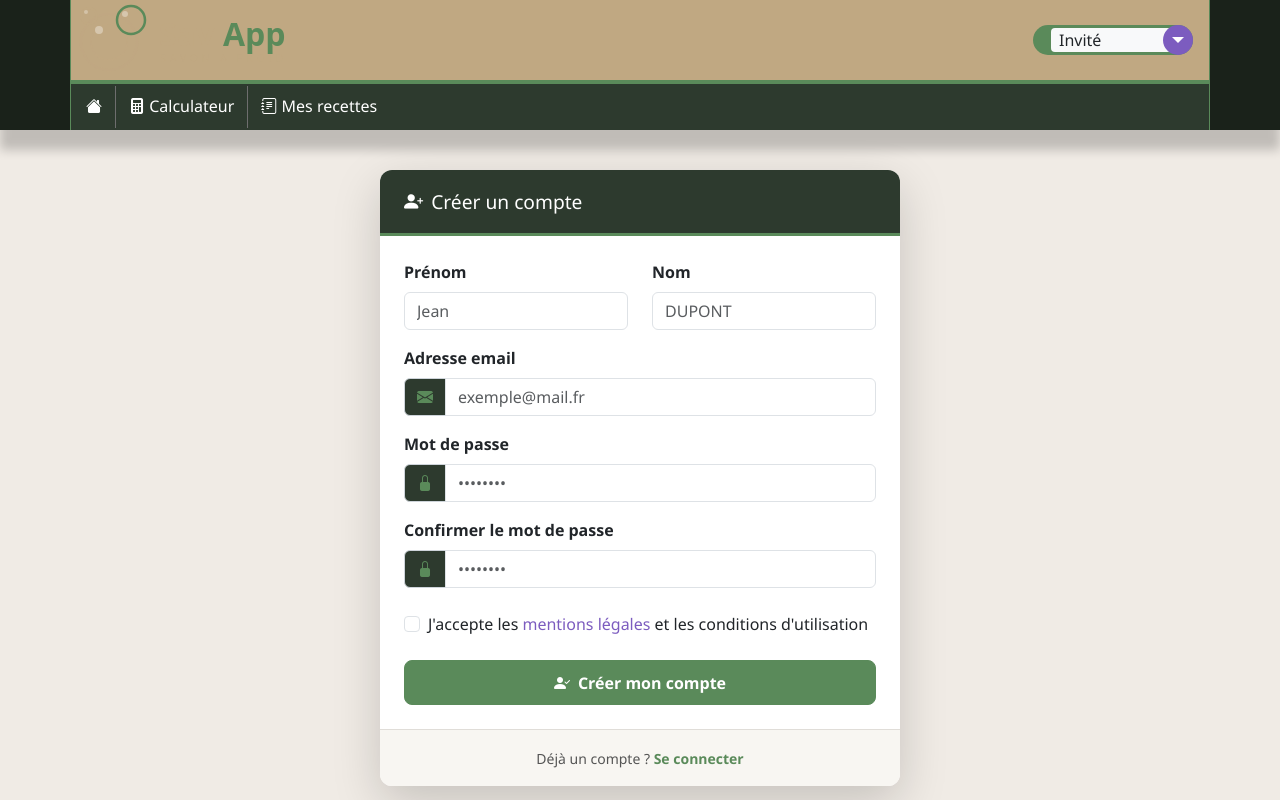
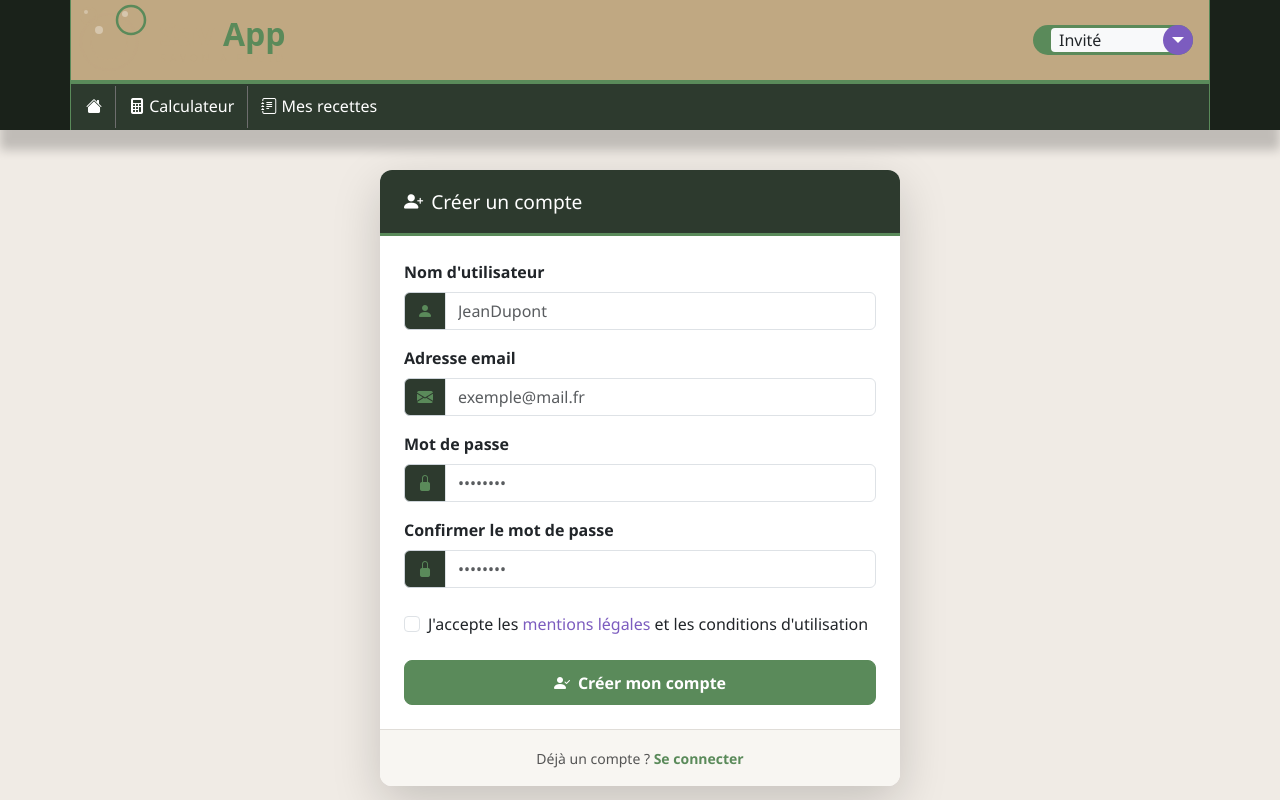
Before and after one commit to nolanjean/SavApp, an Angular app: page /subscribe in a window 1280 px wide. Shown: the top 800 px of the page. Built offline with nearby package versions, Linux system fonts and the light colour scheme.

Commit message:
ajout fonctionnalité inscription

```diff
--- a/src/app/pages/subscribe-page/subscribe-page.html
+++ b/src/app/pages/subscribe-page/subscribe-page.html
@@ -8,16 +8,28 @@
     </div>
 
     <div class="card-body p-4">
-      <form>
-        <!-- Prénom / Nom -->
-        <div class="row">
-          <div class="col-md-6 mb-3">
-            <label for="firstName" class="form-label fw-semibold">Prénom</label>
-            <input type="text" class="form-control" id="firstName" placeholder="Jean" autocomplete="given-name" />
-          </div>
-          <div class="col-md-6 mb-3">
-            <label for="lastName" class="form-label fw-semibold">Nom</label>
-            <input type="text" class="form-control" id="lastName" placeholder="DUPONT" autocomplete="family-name" />
+
+      @if (errorMessage) {
+      <div class="alert alert-danger p-2 small">
+        {{ errorMessage }}
+      </div>
+      }
+
+      @if (successMessage) {
+      <div class="alert alert-success p-2 small">
+        {{ successMessage }}
+      </div>
+      }
+
+      <form (ngSubmit)="onSubmit()">
+        <!-- Nom d'utilisateur -->
+        <div class="mb-3">
+          <label for="username" class="form-label fw-semibold">Nom d'utilisateur</label>
+          <div class="input-group">
+            <span class="input-group-text"><i class="bi bi-person-fill"></i></span>
+            <input type="text" class="form-control" id="username" name="username"
+                   placeholder="JeanDupont" autocomplete="username"
+                   [(ngModel)]="form.username" required />
           </div>
         </div>
 
@@ -30,8 +42,11 @@
               type="email"
               class="form-control"
               id="email"
+              name="email"
               placeholder="exemple&#64;mail.fr"
               autocomplete="email"
+              [(ngModel)]="form.email"
+              required
             />
           </div>
         </div>
@@ -45,8 +60,11 @@
               type="password"
               class="form-control"
               id="password"
+              name="password"
               placeholder="••••••••"
               autocomplete="new-password"
+              [(ngModel)]="form.password"
+              required
             />
           </div>
         </div>
@@ -60,15 +78,19 @@
               type="password"
               class="form-control"
               id="confirmPassword"
+              name="confirmPassword"
               placeholder="••••••••"
               autocomplete="new-password"
+              [(ngModel)]="form.confirmPassword"
+              required
             />
           </div>
         </div>
 
         <!-- CGU -->
         <div class="form-check mb-4">
-          <input class="form-check-input" type="checkbox" id="cgv" />
+          <input class="form-check-input" type="checkbox" id="cgv" name="cgv"
+                 [(ngModel)]="cguAccepted" />
           <label class="form-check-label" for="cgv">
             J'accepte les
             <a routerLink="/legal-notice" class="terms-link">mentions légales</a>
@@ -77,8 +99,12 @@
         </div>
 
         <!-- Bouton créer -->
-        <button type="submit" class="btn btn-register w-100">
+        <button type="submit" class="btn btn-register w-100" [disabled]="loading">
+          @if (loading) {
+          <span class="spinner-border spinner-border-sm me-2"></span>Création en cours...
+          } @else {
           <i class="bi bi-person-check-fill me-2"></i>Créer mon compte
+          }
         </button>
       </form>
     </div>
--- a/src/app/pages/subscribe-page/subscribe-page.ts
+++ b/src/app/pages/subscribe-page/subscribe-page.ts
@@ -1,12 +1,79 @@
+import { CommonModule } from '@angular/common';
 import { Component } from '@angular/core';
-import { RouterLink } from '@angular/router';
+import { FormsModule } from '@angular/forms';
+import { Router, RouterLink } from '@angular/router';
+import { AuthService } from '../../services/auth.service';
 
 @Component({
   selector: 'app-subscribe-page',
-  imports: [RouterLink],
+  imports: [CommonModule, FormsModule, RouterLink],
   templateUrl: './subscribe-page.html',
   styleUrl: './subscribe-page.css',
 })
 export class SubscribePage {
 
+  form = {
+    username: '',
+    email: '',
+    password: '',
+    confirmPassword: '',
+  };
+
+  cguAccepted = false;
+  errorMessage: string | null = null;
+  successMessage: string | null = null;
+  loading = false;
+
+  constructor(
+    private authService: AuthService,
+    private router: Router
+  ) {}
+
+  onSubmit(): void {
+    this.errorMessage = null;
+    this.successMessage = null;
+
+    // Validations côté client
+    if (!this.form.username || !this.form.email || !this.form.password) {
+      this.errorMessage = 'Veuillez remplir tous les champs.';
+      return;
+    }
+
+    if (this.form.password.length < 6) {
+      this.errorMessage = 'Le mot de passe doit contenir au moins 6 caractères.';
+      return;
+    }
+
+    if (this.form.password !== this.form.confirmPassword) {
+      this.errorMessage = 'Les mots de passe ne correspondent pas.';
+      return;
+    }
+
+    if (!this.cguAccepted) {
+      this.errorMessage = 'Vous devez accepter les conditions d\'utilisation.';
+      return;
+    }
+
+    this.loading = true;
+
+    this.authService.register({
+      username: this.form.username,
+      email: this.form.email,
+      password: this.form.password,
+    }).subscribe({
+      next: () => {
+        this.successMessage = 'Compte créé avec succès ! Redirection vers la connexion...';
+        setTimeout(() => this.router.navigate(['/login']), 2000);
+      },
+      error: (err) => {
+        this.loading = false;
+        if (err.status === 409) {
+          this.errorMessage = 'Un compte avec cet email existe déjà.';
+        } else {
+          this.errorMessage = 'Erreur lors de la création du compte. Veuillez réessayer.';
+        }
+        console.error('Erreur d\'inscription', err);
+      }
+    });
+  }
 }
--- a/src/app/services/auth.service.ts
+++ b/src/app/services/auth.service.ts
@@ -12,6 +12,12 @@ export class AuthService {
   private router = inject(Router);
 
   constructor(private http: HttpClient) {}
+
+  // ── Inscription ─────────────────────────────────────────────
+
+  register(data: { username: string; email: string; password: string }): Observable<any> {
+    return this.http.post(`${this.API_URL}/register`, data);
+  }
 
   // ── Connexion ────────────────────────────────────────────────
 
```
